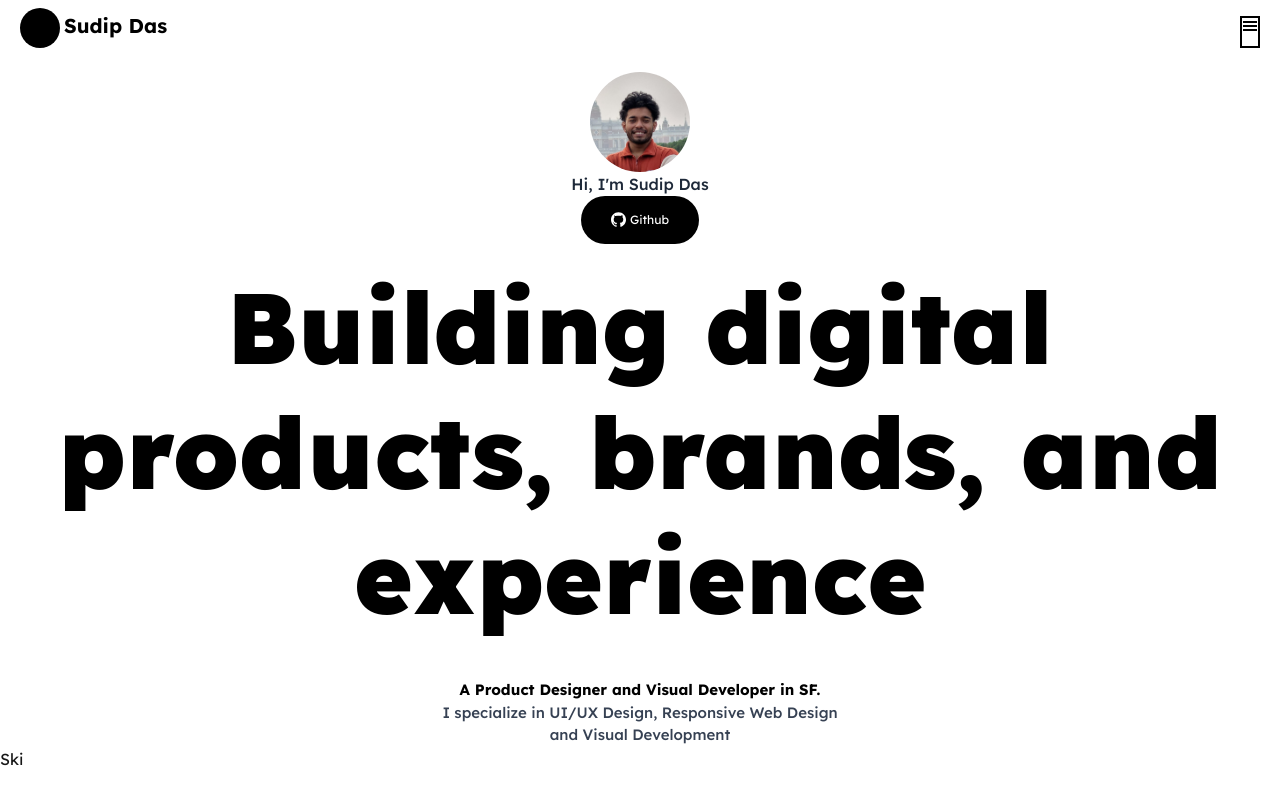
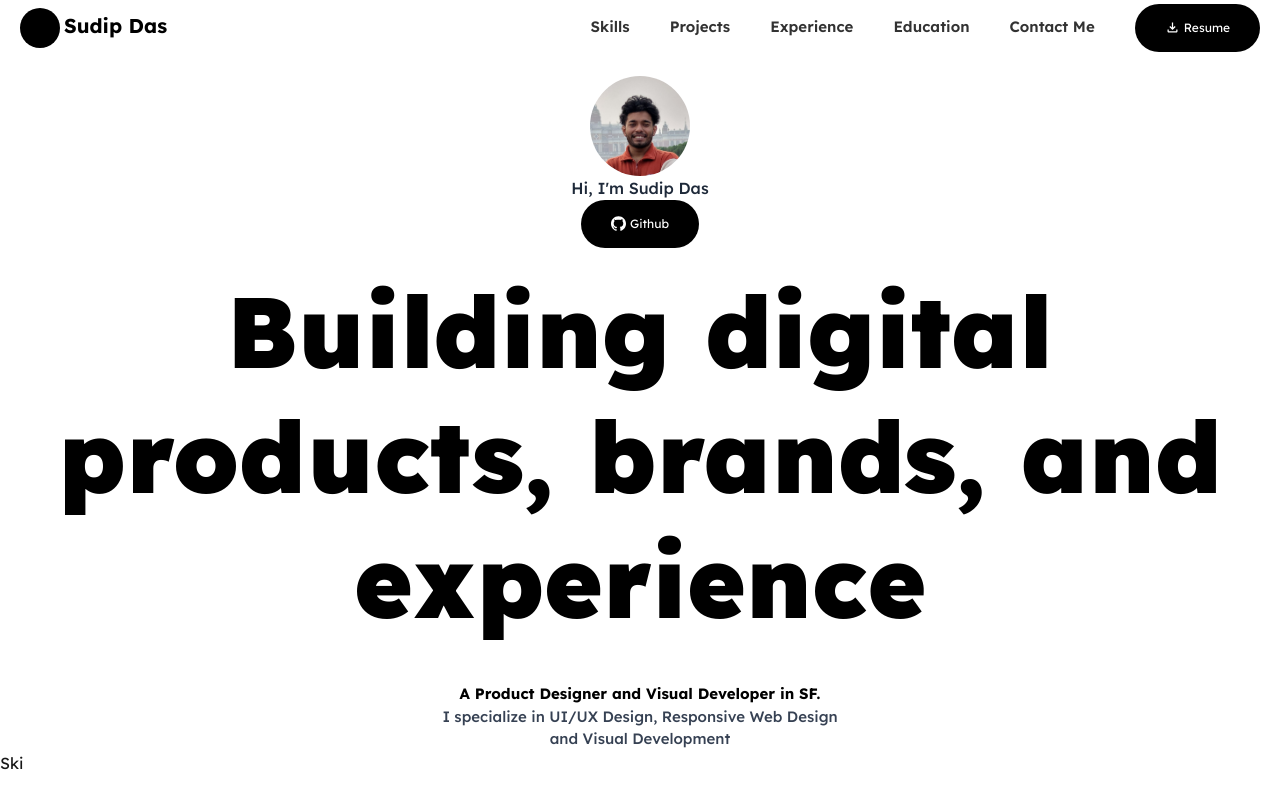
Before and after one commit to the-sudip/Portfolio, a Next.js app: page / in a window 1280 px wide. Shown: the top 792 px of the page. Built offline with nearby package versions, Linux system fonts and the light colour scheme.

Commit message:
menu addrd to navbar properly

```diff
--- a/src/app/_components/navbar/Menu.jsx
+++ b/src/app/_components/navbar/Menu.jsx
@@ -2,7 +2,7 @@ import React from "react";
 
 const Menu = ({ navigators, setOpenMenu }) => {
   return (
-    <div className="absolute flex flex-col gap-3 top-0 right-0 bg-gray-50 rounded-[10px] py-3 shadow-sm shadow-gray-200">
+    <div className="absolute flex flex-col gap-3 top-0 right-0 bg-gray-50 rounded-[10px] py-3 shadow-sm shadow-gray-200 z-50">
       {navigators.map((navigator) => (
         <a
           key={navigator.id}
--- a/src/app/_components/navbar/Navbar.jsx
+++ b/src/app/_components/navbar/Navbar.jsx
@@ -6,12 +6,12 @@ import Menu from "./Menu";
 
 const Navbar = () => {
   const navigators = [
-    {id: 1, label: "Skills", href:"#skills"},
-    {id: 2, label: "Projects", href: "#projects"},
-    {id: 3, label: "Experience", href: "#experience"},
-    {id: 4, label: "Education", href: "#education"},
-    {id: 5, label: "Contact Me", href: "#contactMe"}
-  ]
+    { id: 1, label: "Skills", href: "#skills" },
+    { id: 2, label: "Projects", href: "#projects" },
+    { id: 3, label: "Experience", href: "#experience" },
+    { id: 4, label: "Education", href: "#education" },
+    { id: 5, label: "Contact Me", href: "#contactMe" },
+  ];
   const downloadHandler = () => {
     const link = document.createElement("a");
     link.href = "/resume.pdf";
@@ -23,7 +23,7 @@ const Navbar = () => {
   const leftRef = useRef(null);
   const rightRef = useRef(null);
   const [burgerVisibility, setBurgerVisibility] = useState(false);
-  const [windowWidth, setWindowWidth] = useState(0);
+  const [windowWidth, setWindowWidth] = useState(1000);
   const [openMenu, setOpenMenu] = useState(false);
 
   useEffect(() => {
@@ -44,7 +44,7 @@ const Navbar = () => {
   }, [windowWidth]);
 
   return (
-    <div className={` flex justify-between bg-white py-1 px-5`}>
+    <div className={` flex relative justify-between bg-white py-1 px-5`}>
       <div ref={leftRef} className="iconAndTag flex gap-1 mt-1">
         <div className="icon w-[40px] h-[40px] rounded-full bg-black"></div>
         <h2 className="font-bold text-xl text-black mt-1">Sudip Das</h2>
@@ -95,12 +95,14 @@ const Navbar = () => {
         </div>
       </div>
       <div
-        className={`${burgerVisibility ? "flex" : "hidden"} text-black border-2 border-black mt-3`}
-        onClick={() => (setOpenMenu(true))}
+        className={`${
+          burgerVisibility ? "flex" : "hidden"
+        } text-black mt-3`}
+        onClick={() => setOpenMenu(true)}
       >
         <GiHamburgerMenu />
-        {openMenu && <Menu navigators={navigators} setOpenMenu={setOpenMenu} />}
       </div>
+      {openMenu && <Menu navigators={navigators} setOpenMenu={setOpenMenu} />}
     </div>
   );
 };
```
